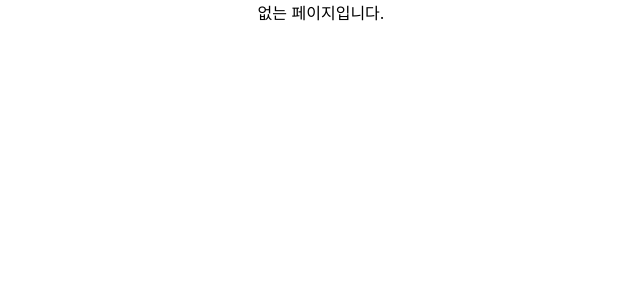
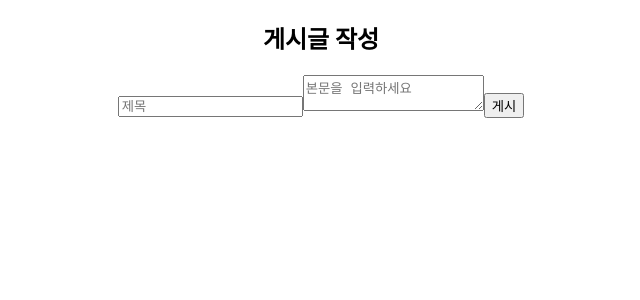
Before and after one commit to juknow/bestlove_front, a React (Create React App) app: page /post in a window 1280 px wide. Shown: the top 300 px of the page, without its empty margins (319-959 px from the left). Built offline with nearby package versions, Linux system fonts and the light colour scheme; a web font is replaced by a local one.

Commit message:
[ADD] 게시물 작성 화면 추가

```diff
--- a/src/App.js
+++ b/src/App.js
@@ -1,14 +1,15 @@
-import "./App.css";
-import { BrowserRouter, Routes, Route } from "react-router-dom";
-import MyPage from "./pages/MyPage";
-import MainPage from "./pages/MainPage";
-import NotFound from "./pages/NotFound";
+import './App.css';
+import { BrowserRouter, Routes, Route } from 'react-router-dom';
+import MyPage from './pages/MyPage';
+import MainPage from './pages/MainPage';
+import NotFound from './pages/NotFound';
 
-import LoginPage from "./pages/LoginPage";
-import RegisterPage from "./pages/RegisterPage";
-import AddFriend from "./pages/AddFriend";
-import SetCouple from "./pages/SetCouple";
-import Community from "./pages/Community";
+import LoginPage from './pages/LoginPage';
+import RegisterPage from './pages/RegisterPage';
+import AddFriend from './pages/AddFriend';
+import SetCouple from './pages/SetCouple';
+import Community from './pages/Community';
+import CreatePost from './pages/CreatePost';
 
 function App() {
   return (
@@ -22,6 +23,7 @@ function App() {
           <Route path="/addfriend/*" element={<AddFriend />}></Route>
           <Route path="/setcouple/*" element={<SetCouple />}></Route>
           <Route path="/community/*" element={<Community />}></Route>
+          <Route path="/post/*" element={<CreatePost />}></Route>
           {/* 상단에 위치하는 라우트들의 규칙을 모두 확인, 일치하는 라우트가 없는경우 처리 */}
           <Route path="*" element={<NotFound />}></Route>
         </Routes>
--- /dev/null
+++ b/src/pages/CreatePost.jsx
@@ -0,0 +1,12 @@
+export default function CreatePost() {
+  return (
+    <>
+      <h2>게시글 작성</h2>
+      <form action="#" method="post">
+        <input type="text" name="title" placeholder="제목" required />
+        <textarea name="content" placeholder="본문을 입력하세요" required></textarea>
+        <button type="submit">게시</button>
+      </form>
+    </>
+  );
+}
```
